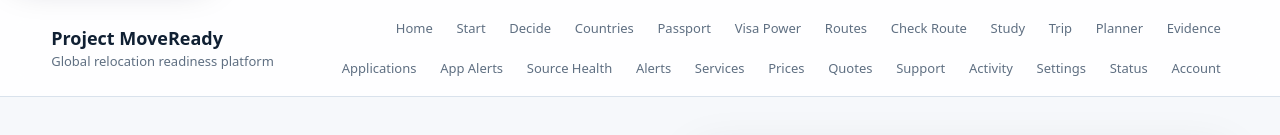
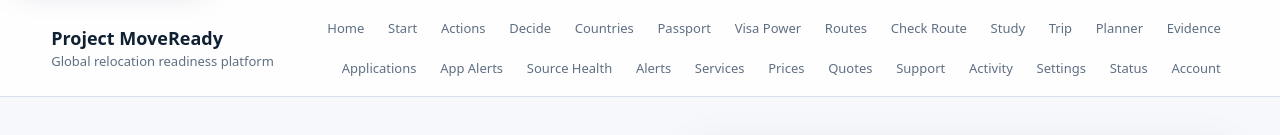
Before and after one commit to SirBM201/SirBM201-moveready-frontend, a Next.js app: page / in a window 1280 px wide. Shown: the top 135 px of the page. Built offline with nearby package versions, Linux system fonts and the light colour scheme; no server answers.

Commit message:
Add private Action Center to desktop navigation

```diff
--- a/components/SiteHeader.tsx
+++ b/components/SiteHeader.tsx
@@ -1,6 +1,7 @@
 const publicNavigation = [
   { label: "Home", href: "/", title: "Home page" },
   { label: "Start", href: "/onboarding", title: "Guided verified-account setup" },
+  { label: "Actions", href: "/action-center", title: "Review ranked private next actions" },
   { label: "Decide", href: "/decision-center", title: "Choose your direction" },
   { label: "Countries", href: "/country-comparison", title: "Compare countries" },
   { label: "Passport", href: "/passport-index", title: "Check what your passport can do" },
```
